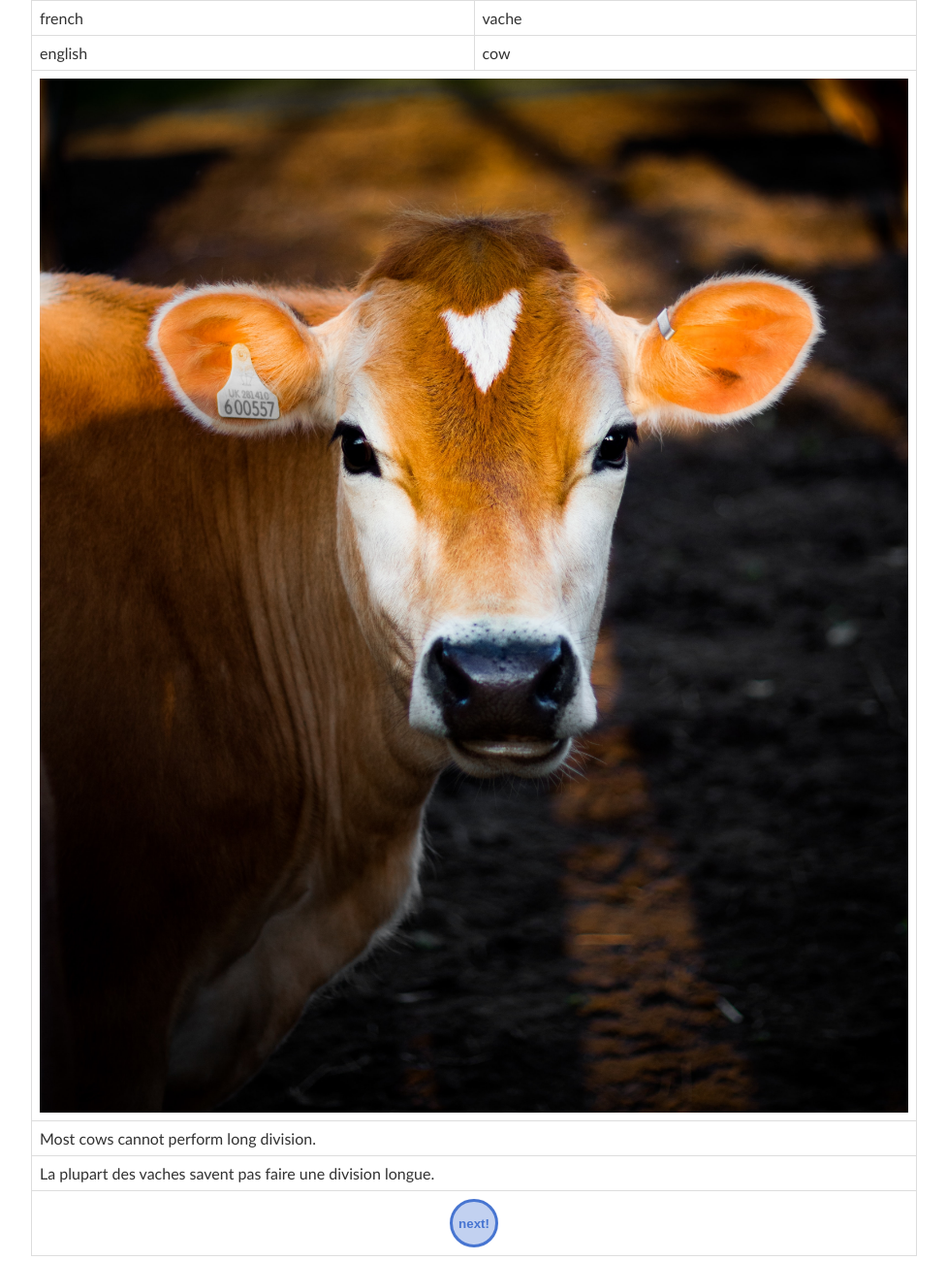
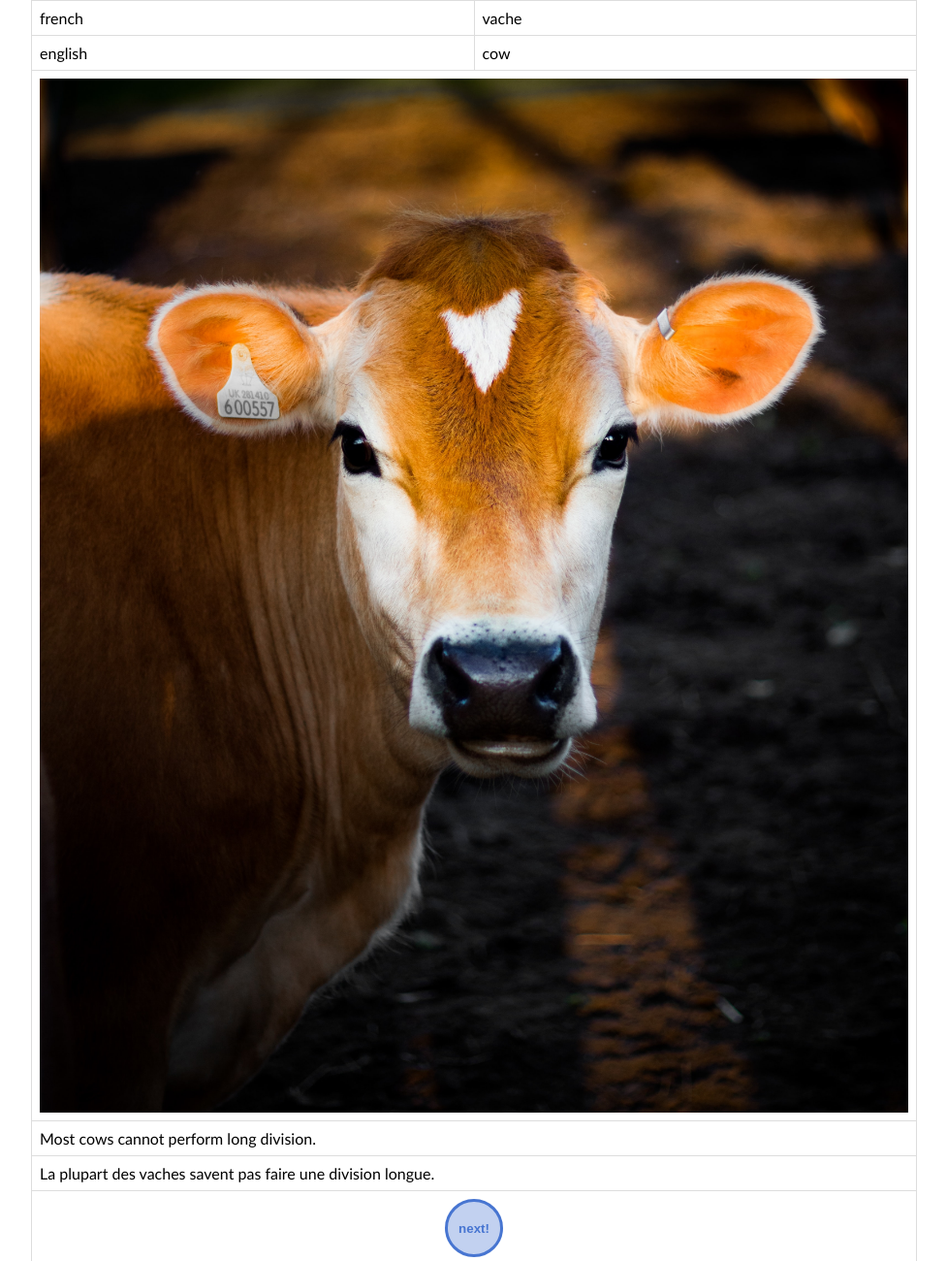
Before and after one commit to dactyrafficle/Les_animaux, a plain HTML site: page index.html in a window 1280 px wide. Shown: the top 1300 px of the page at 97% size, without its empty margins (151-1128 px from the left). Drawn offline with Linux system fonts and the light colour scheme.

Commit message:
Add files via upload

```diff
--- a/index.css
+++ b/index.css
@@ -3,6 +3,7 @@ html, body {
  height: 100%;
  margin: 0;
  padding: 0;
+ font-family: calibri;
 }
 
 /* to center vertically */
@@ -31,8 +32,8 @@ html, body {
   width: 70vw;
 }
 #mybutton {
- width: 50px;
- height: 50px;
+ width: 60px;
+ height: 60px;
  background-color: #c2d1f0;
  border: 3px solid #4775d1;
  border-radius: 50%;
@@ -45,15 +46,12 @@ html, body {
  color: #2952a3;
 }
 
-/* the links */
-body, .links li, .links a {
-  font-family: 'Abel', Trebuchet MS, Helvetica, sans-serif;
-  color: rgb(50, 50, 50);
+.noselect {
+  -webkit-touch-callout: none; /* iOS Safari */
+    -webkit-user-select: none; /* Safari */
+     -khtml-user-select: none; /* Konqueror HTML */
+       -moz-user-select: none; /* Firefox */
+        -ms-user-select: none; /* Internet Explorer/Edge */
+            user-select: none; /* Non-prefixed version, currently
+                                  supported by Chrome and Opera */
 }
-.links li {
-  margin-left: 80px;
-  line-height: 35px;
-}
-.links a {
-  text-decoration: none;
-}
--- a/index.html
+++ b/index.html
@@ -19,7 +19,7 @@
      <tr><td colspan=2><img id='myimage' src='' width='' /></td></tr>
      <tr><td colspan=2 id='desc_en'></td></tr>
      <tr><td colspan=2 id='desc_fr'></td></tr>
-     <tr><td colspan=2 style='text-align: center;'><button id='mybutton'>next!</button></td></tr>
+     <tr><td colspan=2 class='noselect' style='text-align: center;'><button id='mybutton'>next!</button></td></tr>
     </table>
    </div>
   </div>
```
